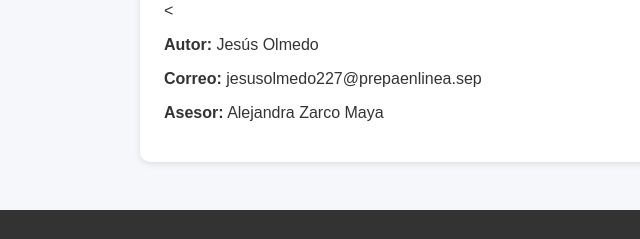
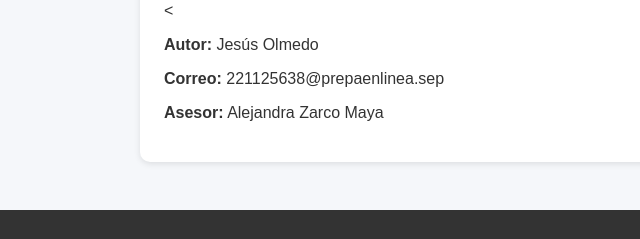
Before and after one commit to jesusolmedo227/salud-mental-, a plain HTML site: page index.html in a window 1280 px wide. Shown: the part 2181-2420 px from the top of the page, 0-640 px from the left. Drawn offline with Linux system fonts and the light colour scheme.

Commit message:
Update index.html

```diff
--- a/index.html
+++ b/index.html
@@ -81,7 +81,7 @@
     <h2>Contacto y Créditos</h2>
     <div class="card">
       <<p><strong>Autor:</strong> Jesús Olmedo</p>
-<p><strong>Correo:</strong> jesusolmedo227@prepaenlinea.sep</p>
+<p><strong>Correo:</strong> 221125638@prepaenlinea.sep</p>
 <p><strong>Asesor:</strong> Alejandra Zarco Maya</p>
 
   </section>
```
